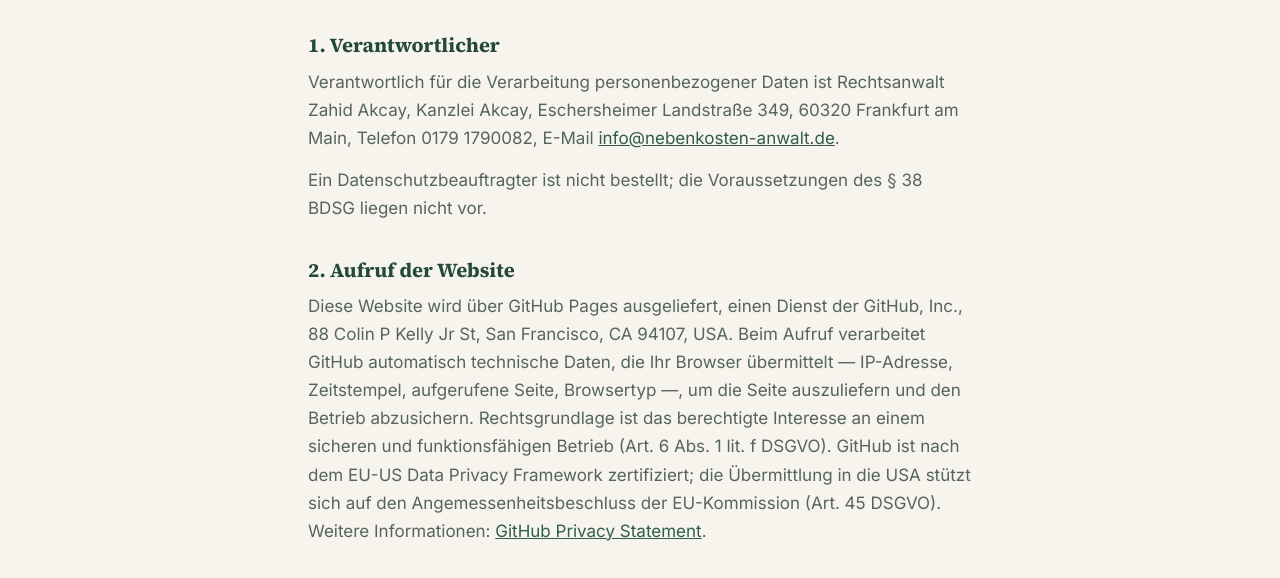
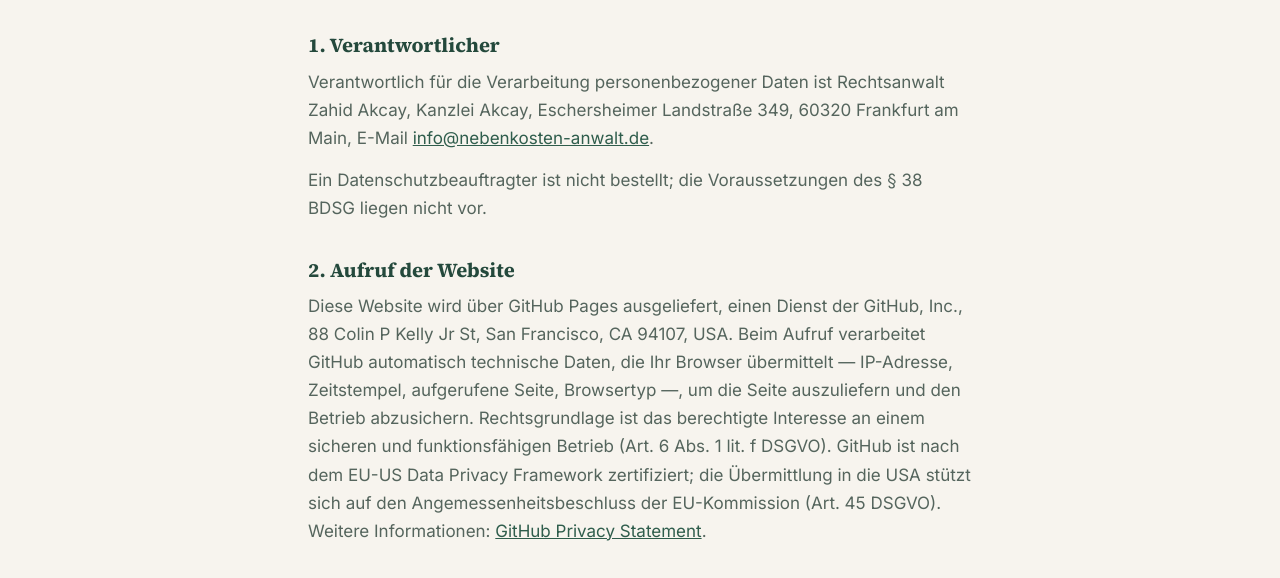
Before and after one commit to ZahidLawyer/Nebenkosten-Anwalt, a plain HTML site: page datenschutz.html in a window 1280 px wide. Shown: the part 206-784 px from the top of the page. Drawn offline with Linux system fonts and the light colour scheme.

Commit message:
Telefonnummer aus den Strukturdaten der Startseite und aus der Datenschutzerklärung entfernt; Impressum und Mandatsbedingungen behalten sie (Pflichtangabe Art. 246a EGBGB) (Weisung Zahid 16.11.2026)
Co-Authored-By: Claude Opus 5.5 <noreply@anthropic.com>
Claude-Session: https://claude.ai/code/session_013bnczuEcy3m5qrDbudhBz3

```diff
--- a/datenschutz.html
+++ b/datenschutz.html
@@ -98,7 +98,6 @@
   <h2>1. Verantwortlicher</h2>
   <p>Verantwortlich für die Verarbeitung personenbezogener Daten ist Rechtsanwalt Zahid Akcay, Kanzlei Akcay,
   Eschersheimer Landstraße 349, 60320 Frankfurt am Main,
-  Telefon 0179 1790082,
   E-Mail <a href="mailto:info@nebenkosten-anwalt.de">info@nebenkosten-anwalt.de</a>.</p>
   <p>Ein Datenschutzbeauftragter ist nicht bestellt; die Voraussetzungen des § 38 BDSG liegen nicht vor.</p>
 
```
Also changed, not shown: index.html (+0 -1 lines).
